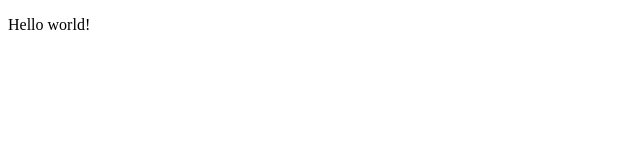
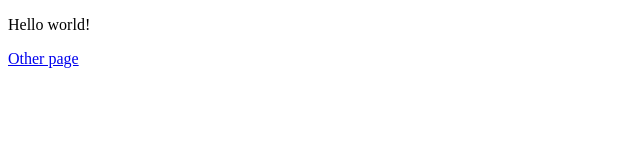
Before and after one commit to samp-rstudio/mystaticapp, a plain HTML site: page index.html in a window 1280 px wide. Shown: the full height of the page, 0-640 px from the left. Drawn offline with Linux system fonts and the light colour scheme.

Commit message:
link to other

```diff
--- a/index.html
+++ b/index.html
@@ -5,5 +5,6 @@
   </head>
   <body>
     <p>Hello world!</p>
+    <a href="other.html">Other page</a>
   </body>
 </html>
```
